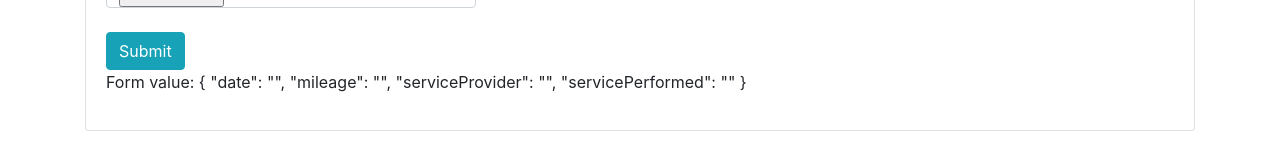
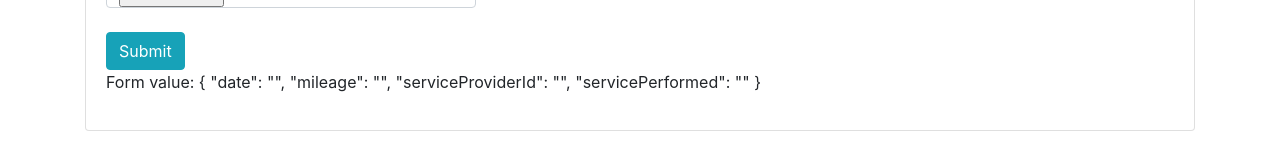
Before and after one commit to achang209/auto-service-tracker-client, an Angular app: page /invoices/add in a window 1280 px wide. Shown: the part 725-885 px from the top of the page. Built offline with nearby package versions, Linux system fonts and the light colour scheme; no server answers.

Commit message:
update form to send the service provider id

```diff
--- a/src/app/form-add-invoice/form-add-invoice.component.html
+++ b/src/app/form-add-invoice/form-add-invoice.component.html
@@ -19,8 +19,8 @@
             <div class="form-group">
             <label>
                 ServiceProvider:
-                <select class="form-control" formControlName="serviceProvider">
-                    <option *ngFor="let provider of serviceProviders" [value]="provider">
+                <select class="form-control" formControlName="serviceProviderId">
+                    <option *ngFor="let provider of serviceProviders" [value]="provider.id">
                         {{provider.name}}
                     </option>
                 </select>
--- a/src/app/form-add-invoice/form-add-invoice.component.ts
+++ b/src/app/form-add-invoice/form-add-invoice.component.ts
@@ -17,7 +17,7 @@ export class FormAddInvoiceComponent implements OnInit {
   addInvoiceForm = new FormGroup({
     date: new FormControl(''),
     mileage: new FormControl(''),
-    serviceProvider: new FormControl(''),
+    serviceProviderId: new FormControl(''),
     servicePerformed: new FormControl('')
   });
 
@@ -41,10 +41,10 @@ export class FormAddInvoiceComponent implements OnInit {
   onSubmit(): void {
     let date = this.addInvoiceForm.value.date.trim();
     let mileage = this.addInvoiceForm.value.mileage.trim();
-    let serviceProvider = this.addInvoiceForm.value.serviceProvider.trim();
+    let serviceProviderId = this.addInvoiceForm.value.serviceProviderId.trim();
     let servicePerformed = this.addInvoiceForm.value.servicePerformed.trim();
 
-    if (!date || !mileage || !serviceProvider || !servicePerformed) { return; }
+    if (!date || !mileage || !serviceProviderId || !servicePerformed) { return; }
 
     let invoice = this.addInvoiceForm.value;
     const formData: FormData = new FormData();
```
